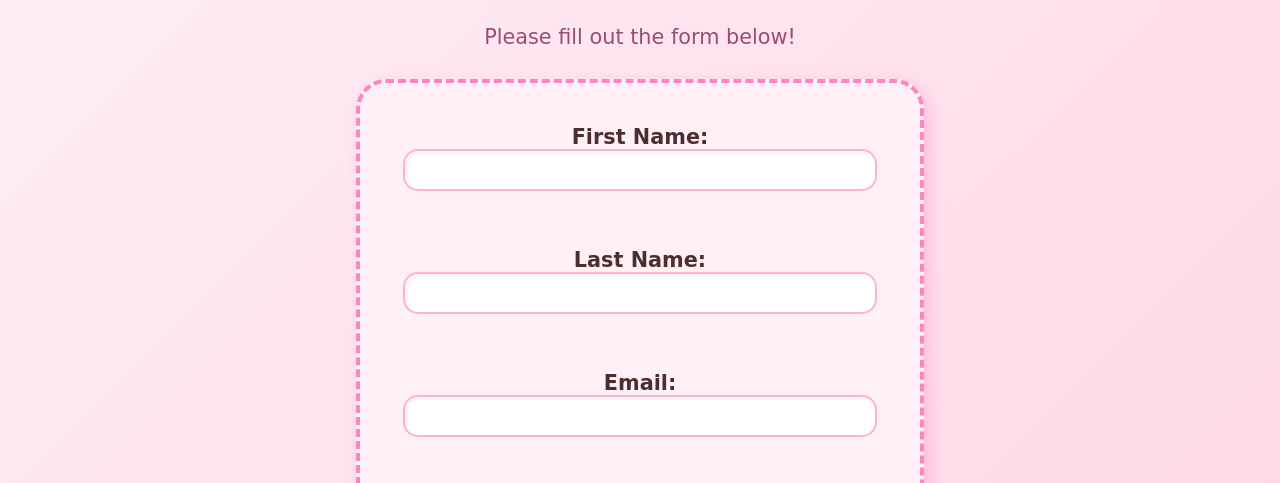
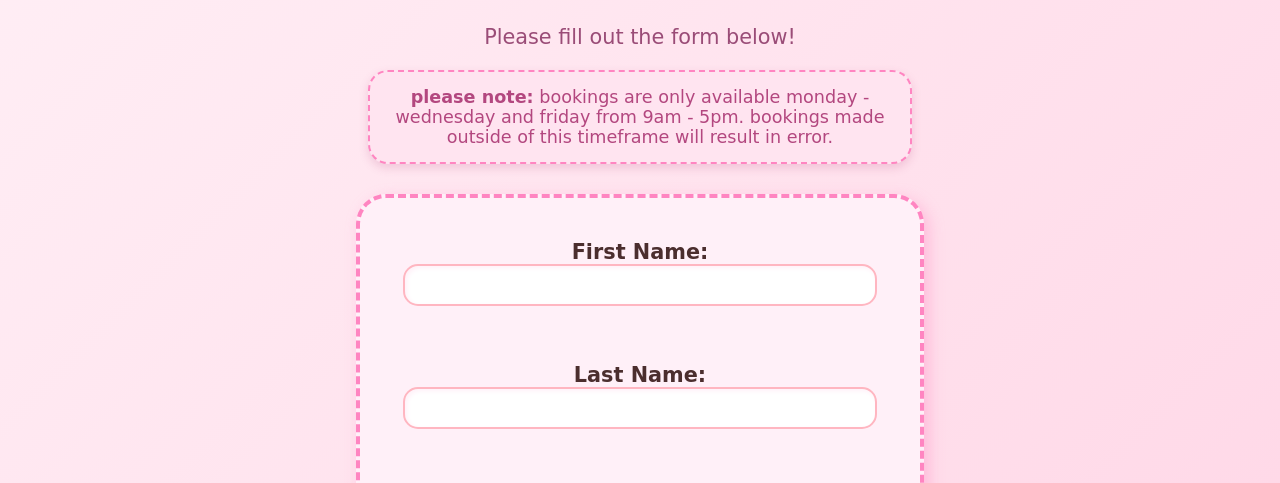
Before and after one commit to nicolettemercado/webdevCAPSTONE, a plain HTML site: page booking.html in a window 1280 px wide. Shown: the part 247-730 px from the top of the page. Drawn offline with Linux system fonts and the light colour scheme; a web font is replaced by a local one.

Commit message:
added hours on booking page

```diff
--- a/booking.html
+++ b/booking.html
@@ -18,6 +18,11 @@
   <main>
     <h1>Book a Dog Sitting Session</h1>
     <p>Please fill out the form below!</p>
+
+    <div class="booking-hours-note">
+        <strong>please note:</strong> bookings are only available monday - wednesday and friday from 9am - 5pm. bookings made outside of this timeframe will result in error.
+    </div>
+
 
     <div class="booking-card">
     <form id="bookingForm">
--- a/style.css
+++ b/style.css
@@ -349,10 +349,23 @@ footer {
 }
 
 
-
 /* ---------------------------------- */
 /* BOOKING STYLES
 /* ---------------------------------- */
+.booking-hours-note {
+  background-color: #ffe4f0;
+  border: 2px dashed #ff85c1;
+  border-radius: 20px;
+  padding: 15px 20px;
+  max-width: 500px;
+  margin: 0 auto 20px;
+  text-align: center;
+  font-family: 'Cherry Bomb One', cursive;
+  color: #b3477f;
+  font-size: 1.1rem;
+  box-shadow: 0 4px 10px rgba(179, 71, 127, 0.2);
+  user-select: none;
+}
 
 .booking-container {
   display: flex;
```
